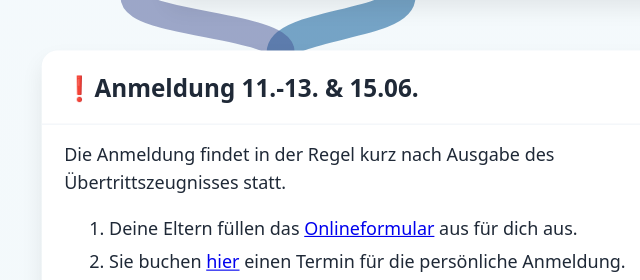
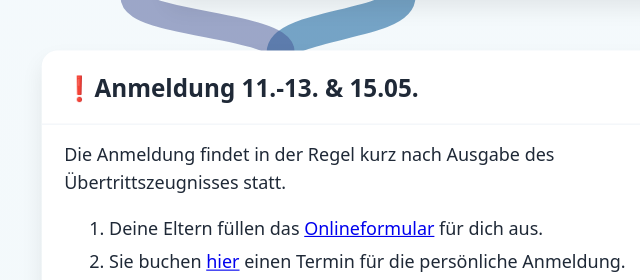
Before and after one commit to BOGYLI/infosite, a plain HTML site: page index.html in a window 1280 px wide. Shown: the part 1059-1339 px from the top of the page, 275-915 px from the left. Drawn offline with Linux system fonts and the light colour scheme.

Commit message:
Tippfehler korrigiert

```diff
--- a/index.html
+++ b/index.html
@@ -99,14 +99,14 @@
 
             <details class="step" id="step-4" open>
                 <summary class="step-header">
-                    <h2 class="step-title">&#x2757;Anmeldung 11.-13. & 15.06.</h2>
+                    <h2 class="step-title">&#x2757;Anmeldung 11.-13. & 15.05.</h2>
                     <span class="chevron" aria-hidden="true"></span>
                 </summary>
                 <div class="step-content">
                     <div class="detail-image">&#x1F469;&#x200D;&#x1F4BB;</div>
                     <p>Die Anmeldung findet in der Regel kurz nach Ausgabe des Übertrittszeugnisses statt.</p>
                     <ol>
-                        <li>Deine Eltern füllen das <a target="_blank" href="https://www.schulantrag.de/anmeldung/?sch=154">Onlineformular</a> aus für dich aus.</li>
+                        <li>Deine Eltern füllen das <a target="_blank" href="https://www.schulantrag.de/anmeldung/?sch=154">Onlineformular</a> für dich aus.</li>
                         <li>Sie buchen <a target="_blank" href="https://bodensee-gymnasium.de/fuer-schueler-eltern/offizielle-mitteilungen-des-direktorats/anmeldung-am-bogy/">hier</a> einen Termin für die persönliche Anmeldung.</li>
                         <li>
                             Sie kommen persönlich zur Einschreibung ins Bodensee-Gymnasium.
```
